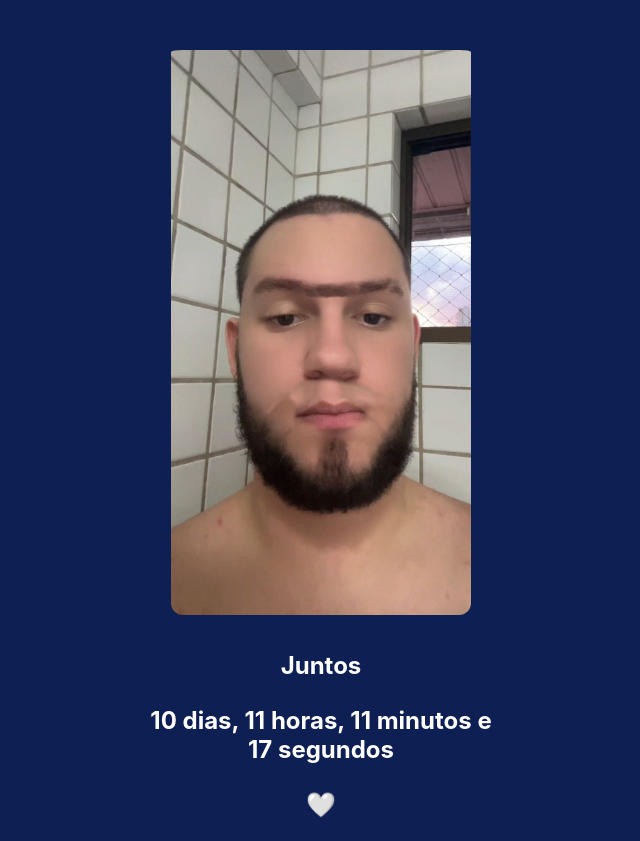
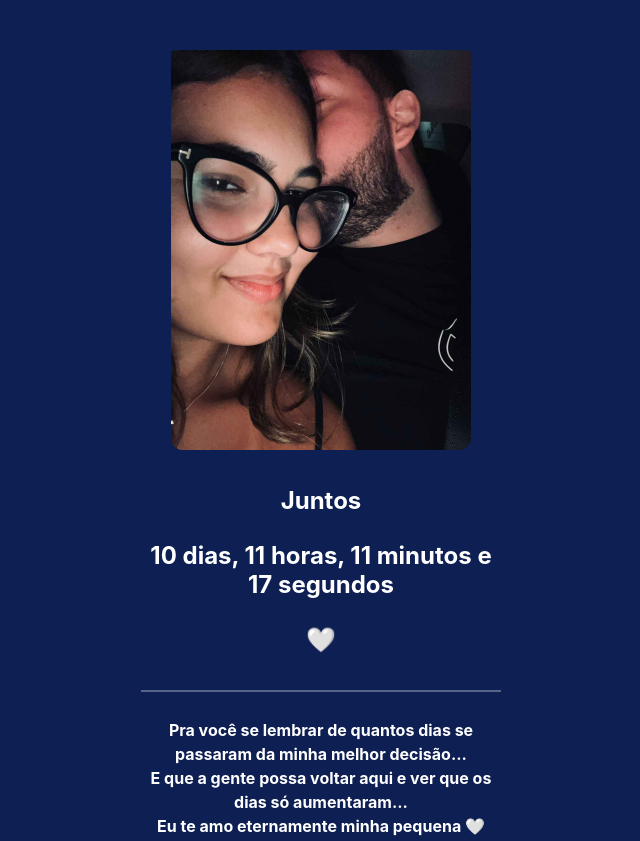
Before and after one commit to SitesApaixonados/SiteSuperacao, a plain HTML site: page index.html in a window 1280 px wide. Shown: the top 841 px of the page, without its empty margins (319-959 px from the left). Drawn offline with Linux system fonts and the light colour scheme.

Commit message:
ajeitando foto

```diff
--- a/index.html
+++ b/index.html
@@ -10,7 +10,7 @@
 <body>
     <div class="container">
         <div id="imagem">
-            <img src="leitao.png">
+            <img src="leitao_amador.jpg">
         </div>
         <h2>Juntos</h2>
         <div id="tempo">
```
Also changed, not shown: leitao.png (deleted), leitao_amador.jpg (added).
